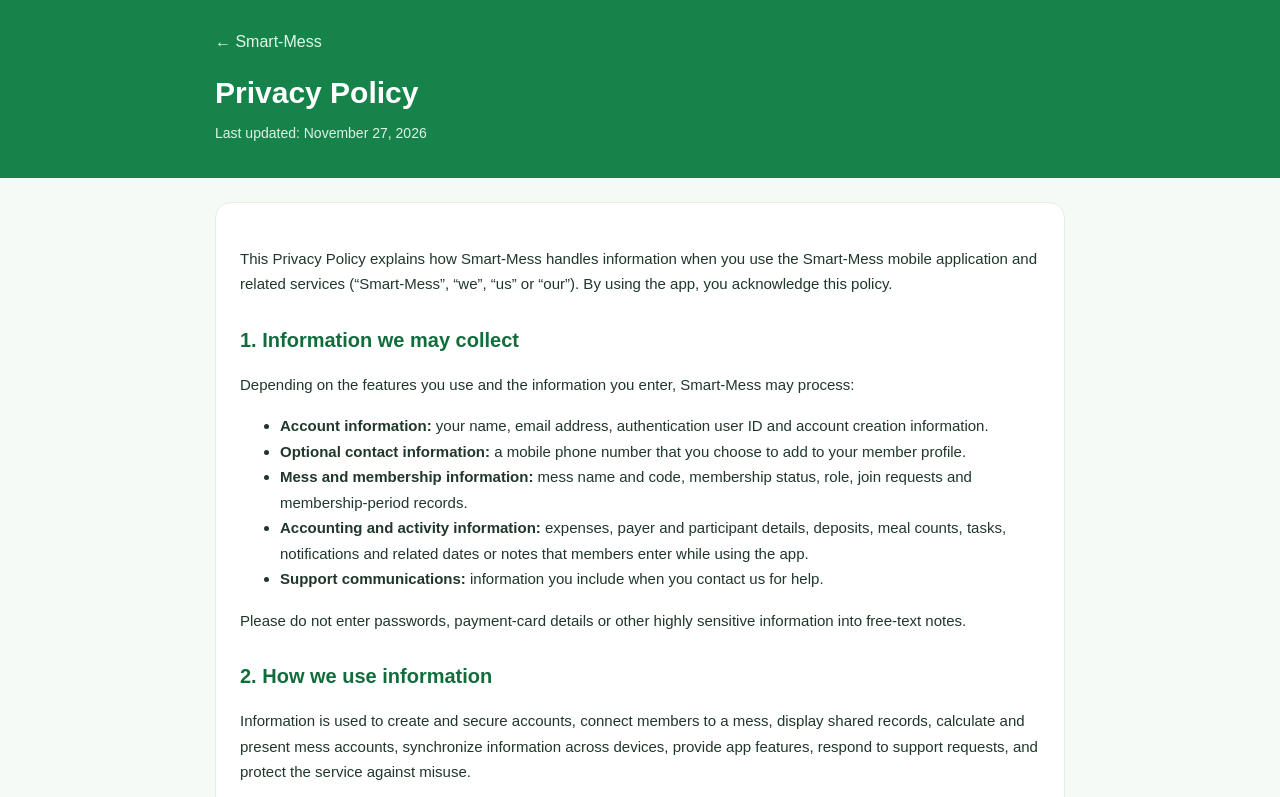
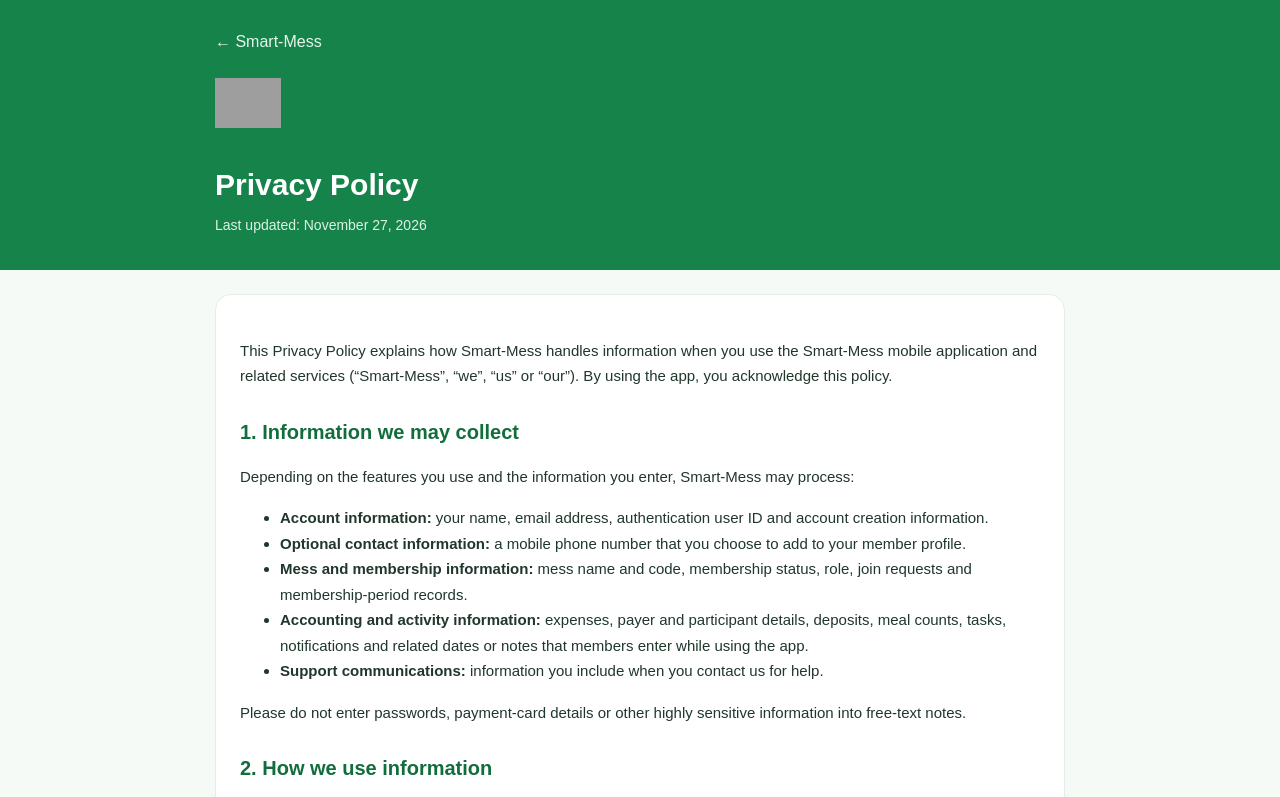
Before and after one commit to sheikhrubel24bd/smart-mess-legal, a plain HTML site: page privacy-policy.html in a window 1280 px wide. Shown: the top 797 px of the page. Drawn offline with Linux system fonts and the light colour scheme; grey boxes are pictures that could not be loaded.

Commit message:
Add Smart-Mess logo and account deletion page link

```diff
--- a/privacy-policy.html
+++ b/privacy-policy.html
@@ -8,7 +8,7 @@
   <style>
     *{box-sizing:border-box}body{margin:0;background:#f5faf6;color:#20372b;font-family:Arial,Helvetica,sans-serif;line-height:1.7}
     header{background:#16834a;color:#fff;padding:28px 18px}header div,main{max-width:850px;margin:auto}
-    header a{color:#e6f7eb;text-decoration:none}h1{margin:12px 0 0;font-size:30px}
+    header a{color:#e6f7eb;text-decoration:none}.brandmark{width:66px;height:66px;object-fit:contain;vertical-align:middle;margin:0 12px 8px 0}h1{margin:12px 0 0;font-size:30px}
     main{background:#fff;margin:24px auto 40px;padding:28px 24px;border:1px solid #e1eee4;border-radius:16px}
     h2{font-size:20px;margin:26px 0 8px;color:#126d3d}p,li{font-size:15px}
     .date{color:#dff2e4;font-size:14px;margin:4px 0}.note{background:#f0f8f2;border-left:4px solid #16834a;padding:12px 15px}
@@ -16,7 +16,7 @@
   </style>
 </head>
 <body>
-<header><div><a href="index.html">← Smart-Mess</a><h1>Privacy Policy</h1><p class="date">Last updated: November 27, 2026</p></div></header>
+<header><div><a href="index.html">← Smart-Mess</a><p><img class="brandmark" src="https://raw.githubusercontent.com/sheikhrubel24bd/smart-mess/main/www/logo.png" alt="Smart-Mess logo"></p><h1>Privacy Policy</h1><p class="date">Last updated: November 27, 2026</p></div></header>
 <main>
   <p>This Privacy Policy explains how Smart-Mess handles information when you use the Smart-Mess mobile application and related services (“Smart-Mess”, “we”, “us” or “our”). By using the app, you acknowledge this policy.</p>
 
@@ -46,7 +46,7 @@
 
   <h2>6. Data retention and account requests</h2>
   <p>We retain information for as long as it is needed to provide Smart-Mess, maintain account and accounting history, resolve disputes, meet legal obligations or protect the service. Historical accounting records may need to be retained even when an account is closed; where appropriate and technically feasible, personal identifiers can be removed or anonymized while preserving necessary accounting records.</p>
-  <p>To ask about, correct or request deletion of your account information, email <a href="mailto:rubelkhanc2@gmail.com?subject=Smart-Mess%20privacy%20or%20account%20request">rubelkhanc2@gmail.com</a> from your registered email address and describe your request. We may ask for information to verify that you control the account. Requests involving an admin account may require transfer of mess administration first. Some records may be retained where necessary for legitimate accounting, security or legal purposes.</p>
+  <p>To ask about, correct or request deletion of your account information, visit our <a href="account-delete.html">Account Deletion page</a> or email <a href="mailto:rubelkhanc2@gmail.com?subject=Smart-Mess%20privacy%20or%20account%20request">rubelkhanc2@gmail.com</a> from your registered email address and describe your request. We may ask for information to verify that you control the account. Requests involving an admin account may require transfer of mess administration first. Some records may be retained where necessary for legitimate accounting, security or legal purposes.</p>
   <div class="note"><strong>Important:</strong> Account deletion is not currently offered as an automated in-app feature. Contact us by email to make an account-related request. We will review the request and explain any steps or limitations before processing it.</div>
 
   <h2>7. Security</h2>
```
